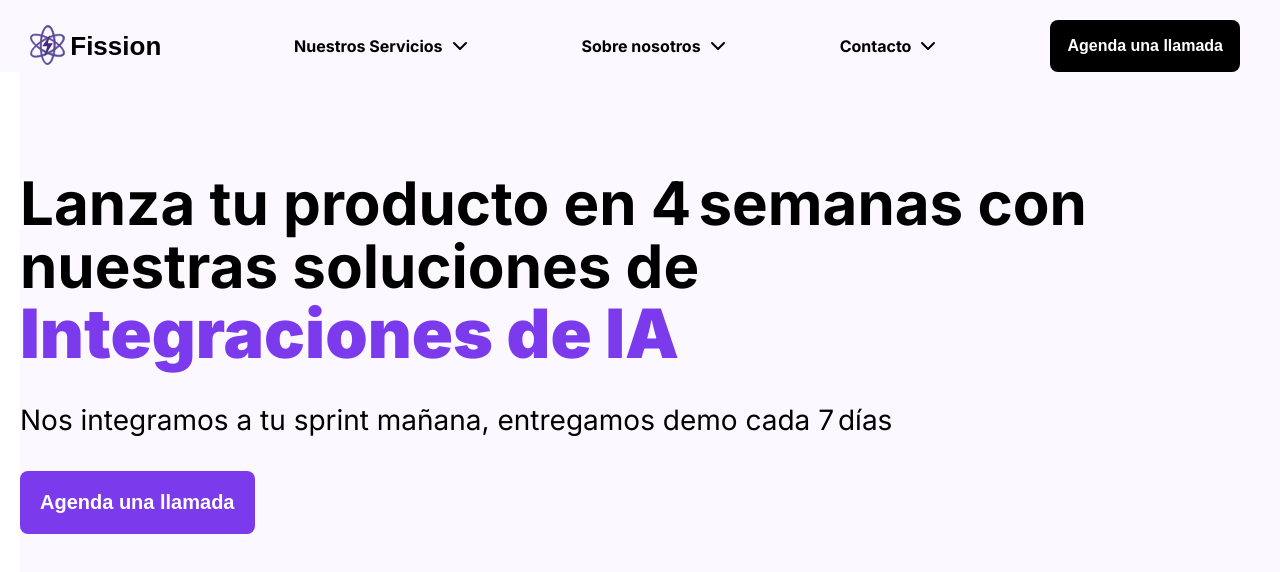
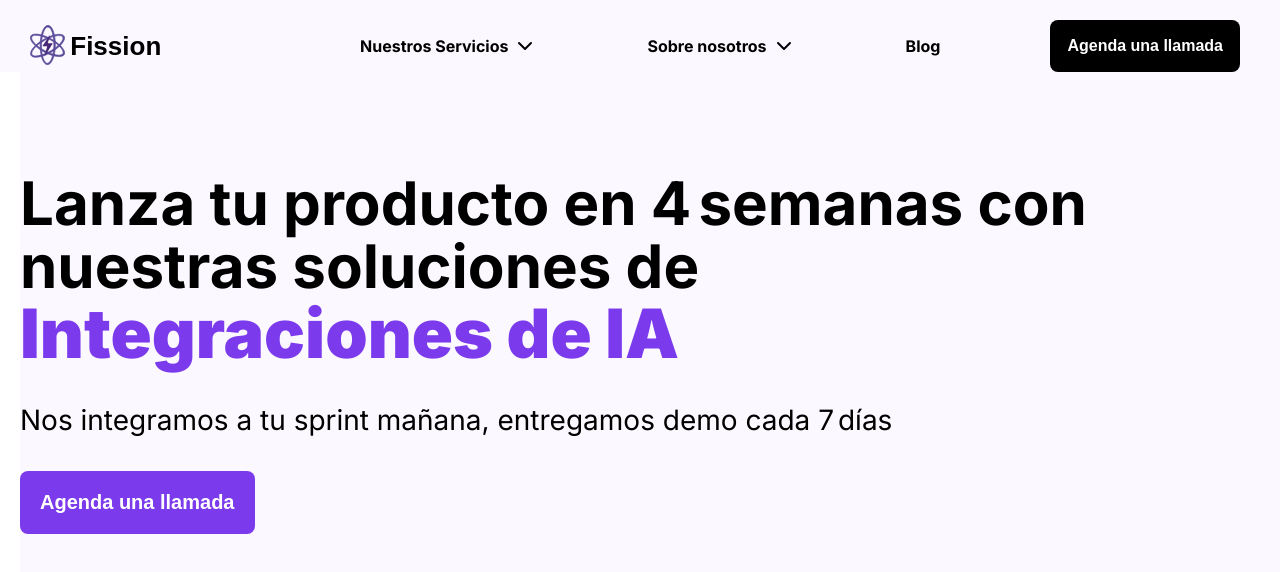
Before and after one commit to SoyDouglas/FissionSoftware, a React (Vite) app: page / in a window 1280 px wide. Shown: the top 572 px of the page. Built offline with nearby package versions, Linux system fonts and the light colour scheme.

Commit message:
Update item from header

```diff
--- a/src/components/layout/Header.jsx
+++ b/src/components/layout/Header.jsx
@@ -39,8 +39,8 @@ function Header() {
                             < ArrowDown className="arrow"/>
                         </a>
                         <a href="">
-                            Contacto
-                            < ArrowDown className="arrow"/>
+                            Blog
+                            {/* < ArrowDown className="arrow"/> */}
                         </a>
                         <a href="">
                             <button className='header-cta'>Agenda una llamada</button>
```
